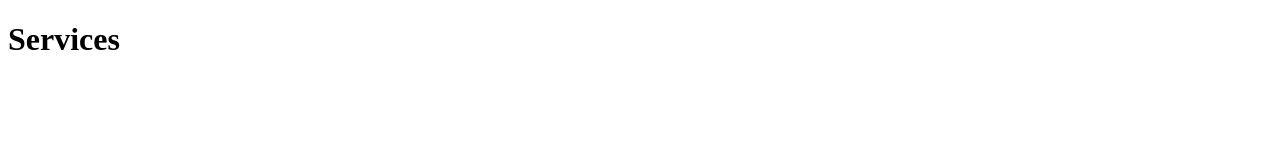
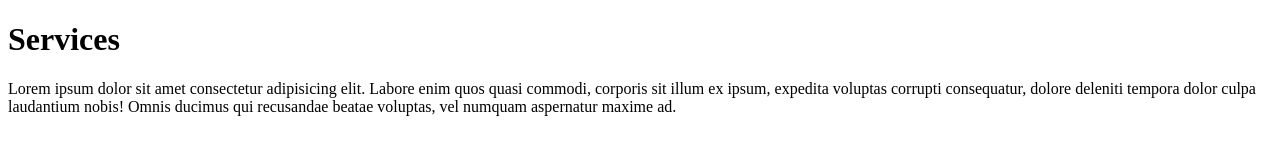
Before and after one commit to erdeibela/html-fajlok-linkel-se, a plain HTML site: page services.html in a window 1280 px wide. Drawn offline with Linux system fonts and the light colour scheme.

Commit message:
Update services.html

```diff
--- a/services.html
+++ b/services.html
@@ -7,5 +7,6 @@
 </head>
 <body>
     <h1>Services</h1>
+    <p>Lorem ipsum dolor sit amet consectetur adipisicing elit. Labore enim quos quasi commodi, corporis sit illum ex ipsum, expedita voluptas corrupti consequatur, dolore deleniti tempora dolor culpa laudantium nobis! Omnis ducimus qui recusandae beatae voluptas, vel numquam aspernatur maxime ad.</p>
 </body>
 </html>
```
